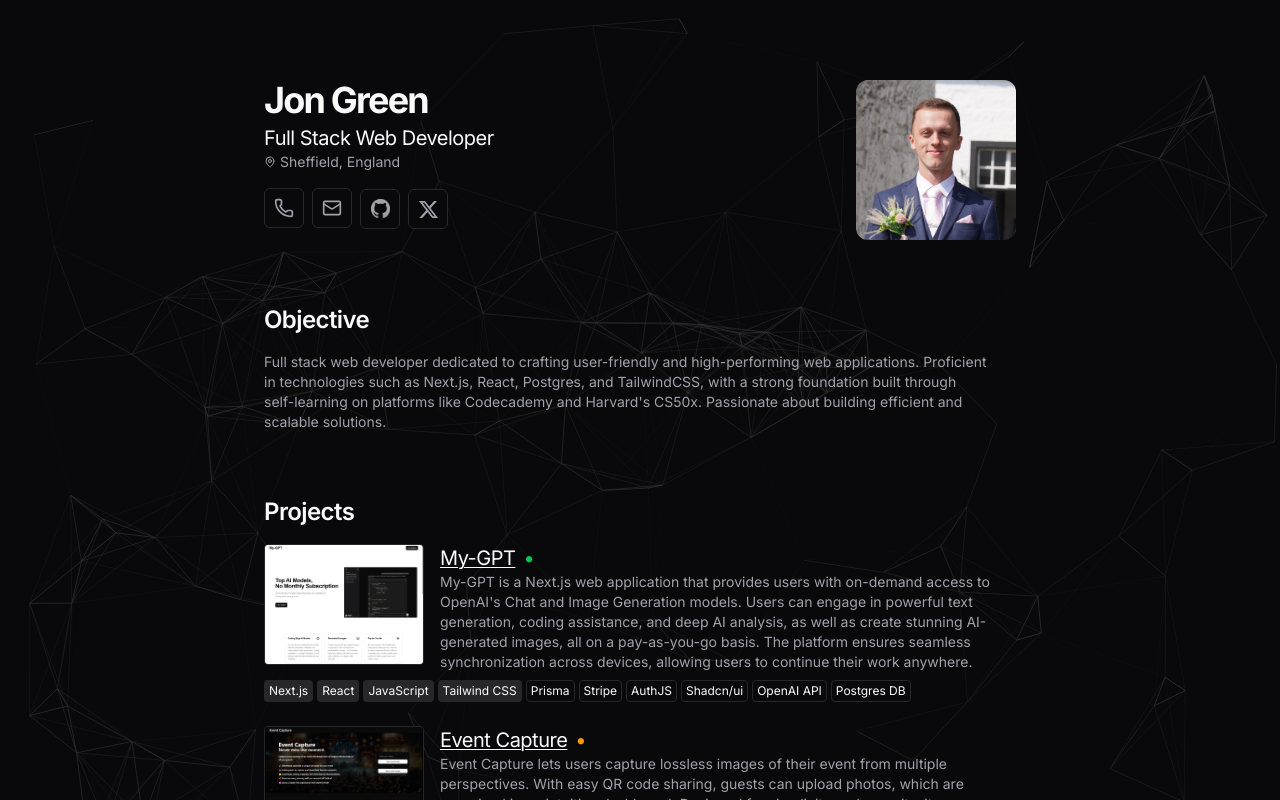
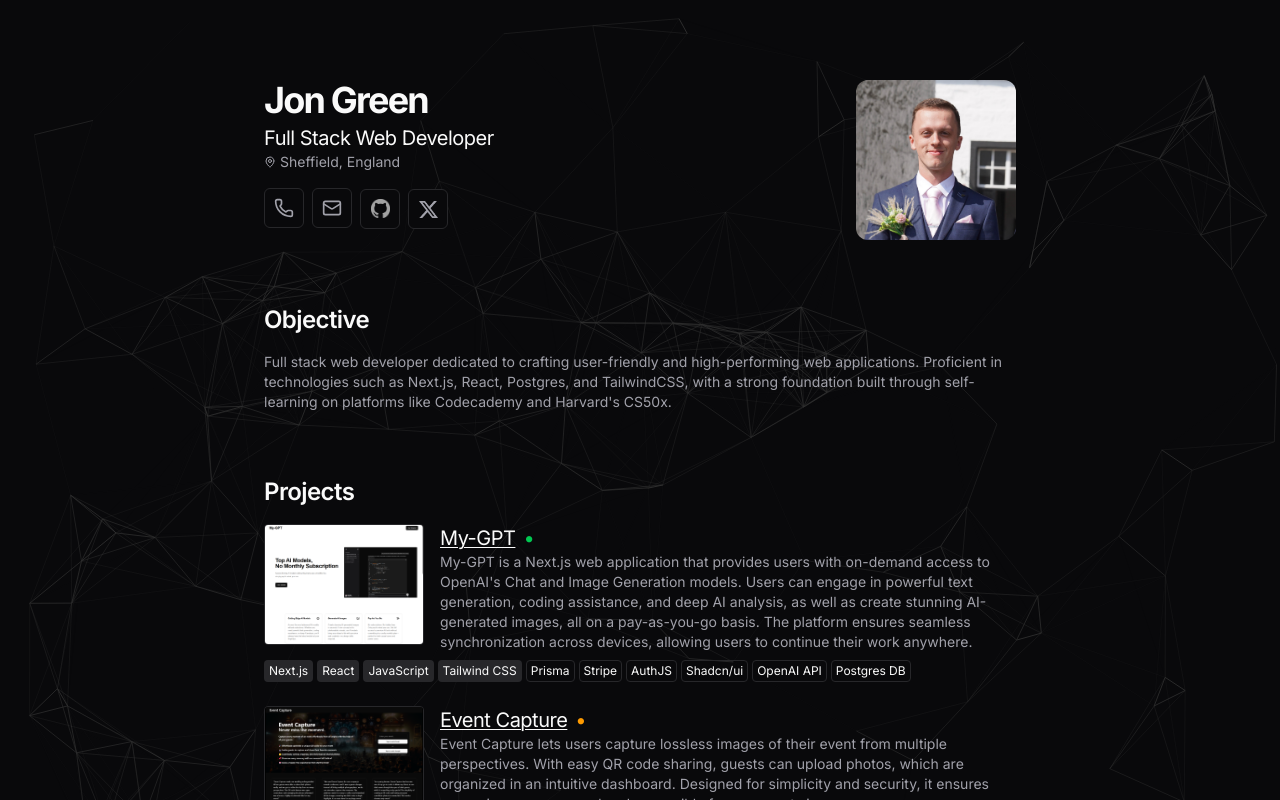
Before and after one commit to jongreen96/Portfolio, a Next.js app: page / in a window 1280 px wide. Shown: the top 800 px of the page. Built offline with nearby package versions, Linux system fonts and the light colour scheme.

Commit message:
Remove redundant phrase from personal description for conciseness

```diff
--- a/src/app/page.tsx
+++ b/src/app/page.tsx
@@ -94,8 +94,7 @@ export default function Home() {
           high-performing web applications. Proficient in technologies such as
           Next.js, React, Postgres, and TailwindCSS, with a strong foundation
           built through self-learning on platforms like Codecademy and
-          Harvard&apos;s CS50x. Passionate about building efficient and scalable
-          solutions.
+          Harvard&apos;s CS50x.
         </p>
       </section>
 
```
